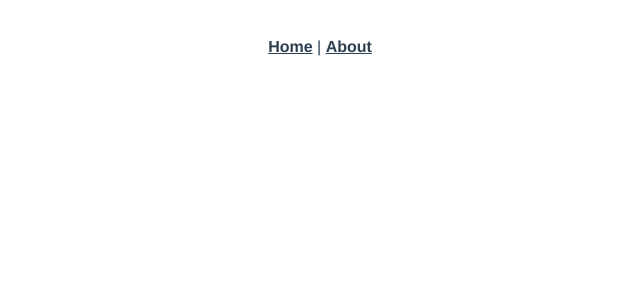
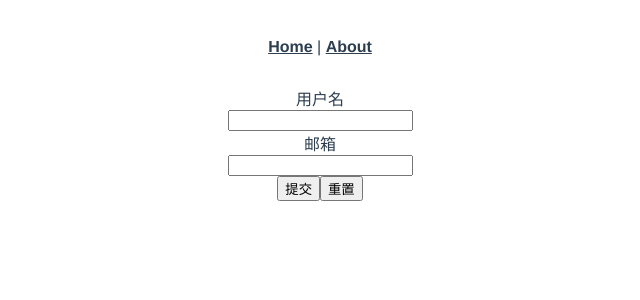
Before and after one commit to 3shs/components, a Vue app: page /#/form in a window 1280 px wide. Shown: the top 300 px of the page, without its empty margins (320-960 px from the left). Built offline with nearby package versions, Linux system fonts and the light colour scheme.

Commit message:
init page

```diff
--- /dev/null
+++ b/src/components/form/form-item.vue
@@ -0,0 +1,25 @@
+<template>
+    <div>
+        <label v-if="label"> {{label}} </label>
+        <div>
+            <slot></slot>
+        </div>
+    </div>
+</template>
+<script>
+export default {
+    name: 'iFormItem',
+    props: {
+        label: {
+            type: String,
+            default: ''
+        },
+        prop: {
+            type: String
+        }
+    }
+}
+</script>
+<style lang="less" scoped>
+
+</style>
--- /dev/null
+++ b/src/components/form/form.vue
@@ -0,0 +1,21 @@
+<template>
+    <form>
+        <slot></slot>
+    </form>
+</template>
+<script>
+export default {
+    name: 'iForm',
+    props: {
+        model: {
+            type: Object
+        },
+        rules: {
+            type: Object
+        }
+    }
+}
+</script>
+<style lang="less" scoped>
+
+</style>
--- /dev/null
+++ b/src/components/input/input.vue
@@ -0,0 +1,11 @@
+<template>
+    <input type="text" />
+</template>
+<script>
+export default {
+    name: 'iInput'
+}
+</script>
+<style lang="less" scoped>
+
+</style>
--- a/src/router/index.js
+++ b/src/router/index.js
@@ -17,6 +17,11 @@ Vue.use(VueRouter)
     // this generates a separate chunk (about.[hash].js) for this route
     // which is lazy-loaded when the route is visited.
     component: () => import(/* webpackChunkName: "about" */ '../views/About.vue')
+  },
+  {
+    path: '/form',
+    name: 'Form',
+    component: () => import('../views/Form.vue')
   }
 ]
 
--- /dev/null
+++ b/src/views/Form.vue
@@ -0,0 +1,46 @@
+<template>
+    <div>
+        <i-form :model="checkForm" :rules="checkFormRules">
+            <i-form-item label="用户名" prop="name">
+                <i-input v-model="checkForm.name"></i-input>
+            </i-form-item>
+            <i-form-item label="邮箱" prop="mail">
+                <i-input v-model="checkForm.mail"></i-input>
+            </i-form-item>
+            <button>提交</button>
+            <button>重置</button>
+        </i-form>
+    </div>
+</template>
+<script>
+import iForm from '../components/form/form'
+import iFormItem from '../components/form/form-item'
+import iInput from '../components/input/input'
+export default {
+    components: {
+        iForm,
+        iFormItem,
+        iInput
+    },
+    data () {
+        return {
+            checkForm: {
+                name: '',
+                mail: ''
+            },
+            checkFormRules: {
+                name: [
+                    { required: true, message: '用户名不能为空', trigger: 'blur' }
+                ],
+                mail: [
+                    { required: true, message: '邮箱不能为空', trigger: 'blur' },
+                    { type: 'email', message: '邮箱格式不正确', trigger: 'blur' }
+                ],
+            }
+        }
+    }
+}
+</script>
+<style lang="less" scoped>
+
+</style>
--- /dev/null
+++ b/vue.config.js
@@ -0,0 +1,5 @@
+module.exports = {
+    configureWebpack: {
+        devtool: 'source-map'
+    }
+}
```
